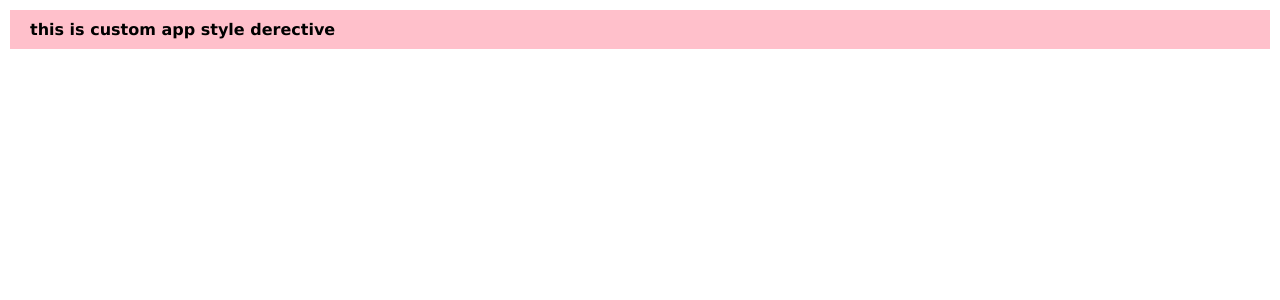
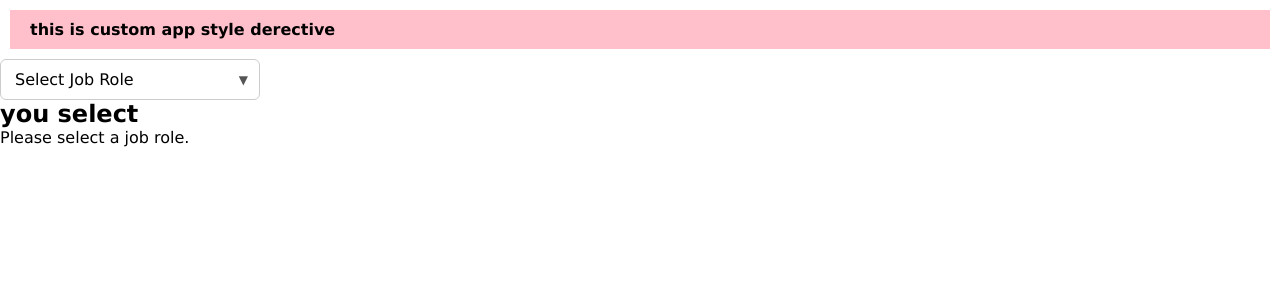
Before and after one commit to yukthi-isuranga/angular-course, an Angular app: page / in a window 1280 px wide. Shown: the top 300 px of the page. Built offline with nearby package versions, Linux system fonts and the light colour scheme.

Commit message:
ngSwitch Directive in Angular

```diff
--- a/src/app/custappstyle/custappstyle.css
+++ b/src/app/custappstyle/custappstyle.css
@@ -2,3 +2,46 @@
   margin: 10px 20px;
   padding: 10px 20px;
 }
+
+.dropdown {
+  width: 260px;
+}
+
+.dropdown select {
+  width: 100%;
+  padding: 10px 14px;
+  font-size: 16px;
+  border-radius: 6px;
+  border: 1px solid #ccc;
+  background-color: #fff;
+  cursor: pointer;
+}
+
+/* Remove default arrow (optional) */
+.dropdown select {
+  appearance: none;
+  -webkit-appearance: none;
+  -moz-appearance: none;
+}
+
+/* Custom arrow */
+.dropdown {
+  position: relative;
+}
+
+.dropdown::after {
+  content: '▼';
+  position: absolute;
+  right: 12px;
+  top: 50%;
+  transform: translateY(-50%);
+  pointer-events: none;
+  font-size: 12px;
+  color: #555;
+}
+
+/* Hover & focus */
+.dropdown select:focus {
+  outline: none;
+  border-color: #007bff;
+}
--- a/src/app/custappstyle/custappstyle.html
+++ b/src/app/custappstyle/custappstyle.html
@@ -1,3 +1,31 @@
 <div class="container" [appStyle]="{ background: 'pink', margin: '10px', fontWeight: 'bold' }">
   <p>this is custom app style derective</p>
 </div>
+
+<div class="dropdown">
+  <select [(ngModel)]="userSelectValue">
+    <option value="">Select Job Role</option>
+    <option value="Teacher">Teacher</option>
+    <option value="Engineer">Engineer</option>
+    <option value="Doctor">Doctor</option>
+    <option value="Software Developer">Software Developer</option>
+    <option value="Accountant">Accountant</option>
+  </select>
+</div>
+
+<h2>you select {{ userSelectValue }}</h2>
+
+<div [ngSwitch]="userSelectValue">
+  <p *ngSwitchCase="'Teacher'">
+    You have selected <b>Teacher</b>. Teaching shapes future generations.
+  </p>
+  <p *ngSwitchCase="'Engineer'">You have selected <b>Engineer</b>. Engineers build solutions.</p>
+  <p *ngSwitchCase="'Doctor'">You have selected <b>Doctor</b>. Doctors save lives.</p>
+  <p *ngSwitchCase="'Software Developer'">
+    You have selected <b>Software Developer</b>. Coding the future.
+  </p>
+  <p *ngSwitchCase="'Accountant'">
+    You have selected <b>Accountant</b>. Managing finances smartly.
+  </p>
+  <p *ngSwitchDefault>Please select a job role.</p>
+</div>
--- a/src/app/custappstyle/custappstyle.ts
+++ b/src/app/custappstyle/custappstyle.ts
@@ -1,10 +1,14 @@
-import { Component } from '@angular/core';
+import { Component, Input } from '@angular/core';
 import { Style } from '../CustomDirective/style';
+import { FormsModule } from '@angular/forms';
+import { NgSwitch, NgSwitchCase, NgSwitchDefault } from '@angular/common';
 
 @Component({
   selector: 'app-custappstyle',
-  imports: [Style],
+  imports: [Style, FormsModule, NgSwitch, NgSwitchCase, NgSwitchDefault],
   templateUrl: './custappstyle.html',
   styleUrl: './custappstyle.css',
 })
-export class Custappstyle {}
+export class Custappstyle {
+  userSelectValue: string = '';
+}
```
